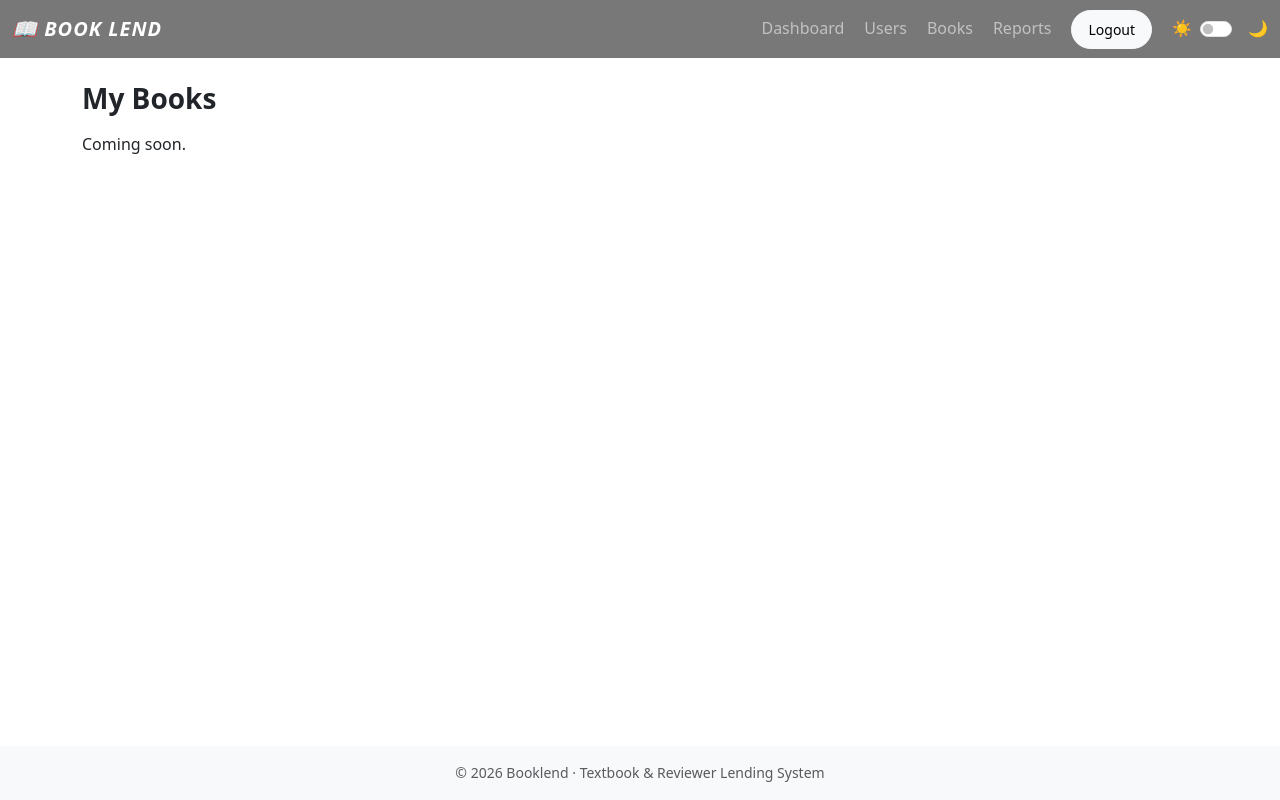
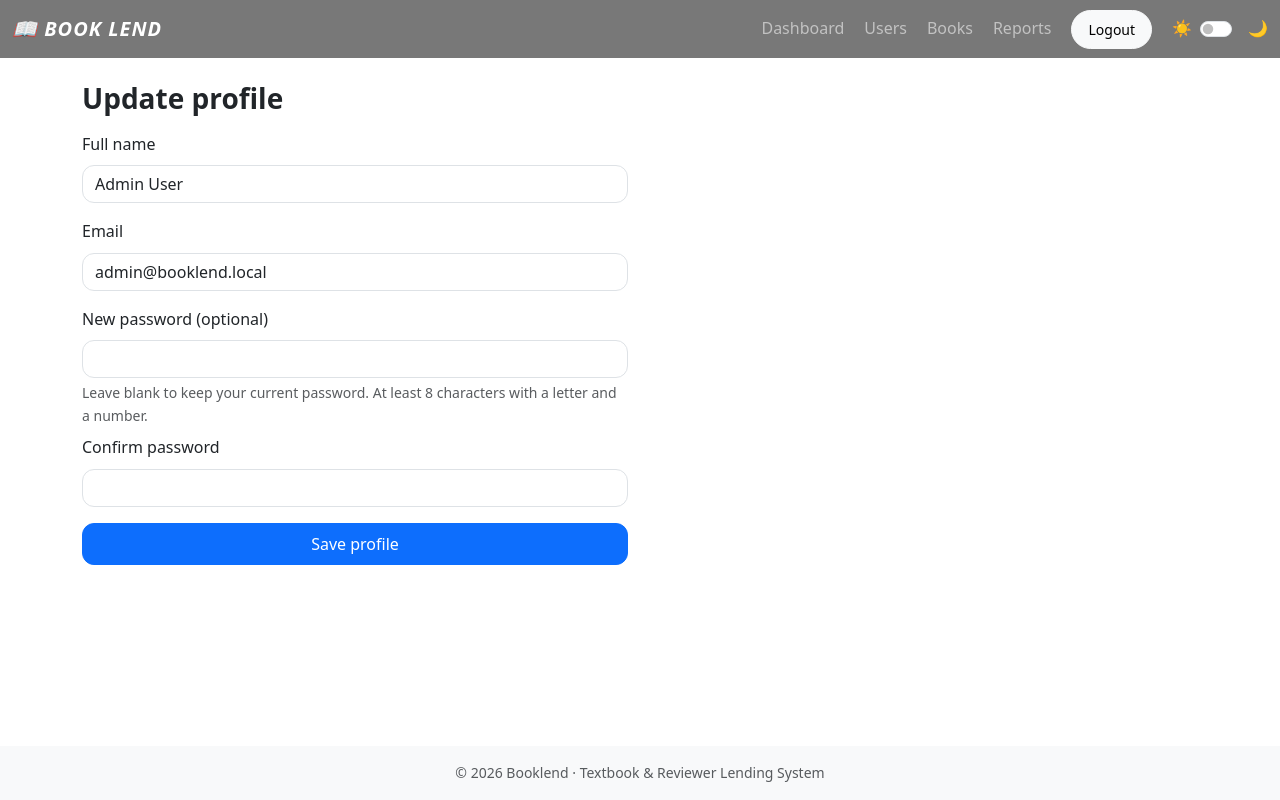
Before and after one commit to bbblueshades/Booklend, a PHP site: page /profile.php in a window 1280 px wide. Run offline with PHP 8.4, Linux system fonts and the light colour scheme; the visitor is signed in with stand-in values (Sample User, id 1); data comes from the database, SQL or seed files in the repository.

Commit message:
Add profile page with password strength indicator

```diff
--- a/public/profile.php
+++ b/public/profile.php
@@ -1,12 +1,64 @@
 <?php
 require_once __DIR__ . '/../includes/auth.php';
+require_once __DIR__ . '/../includes/db.php';
 requireLogin();
 
-$pageTitle = 'My Books';   // change per page
+$user = currentUser();
+
+$stmt = $pdo->prepare('SELECT full_name, email FROM users WHERE user_id = ?');
+$stmt->execute([$user['user_id']]);
+$me = $stmt->fetch(PDO::FETCH_ASSOC);
+
+$pageTitle = 'Update Profile';
 require __DIR__ . '/../includes/header.php';
 ?>
 <section>
-    <h1>My Books</h1>
-    <p>Coming soon.</p>
+    <h1>Update profile</h1>
+
+    <div class="row">
+        <div class="col-lg-6">
+            <form id="profileForm" novalidate>
+                <div class="mb-3">
+                    <label for="fullName" class="form-label">Full name</label>
+                    <input id="fullName" class="form-control" required maxlength="100"
+                           autocomplete="name" value="<?= e($me['full_name']) ?>">
+                </div>
+
+                <div class="mb-3">
+                    <label for="email" class="form-label">Email</label>
+                    <input id="email" type="email" class="form-control" required maxlength="100"
+                           autocomplete="email" value="<?= e($me['email']) ?>">
+                </div>
+
+                <div class="mb-1">
+                    <label for="newPassword" class="form-label">New password (optional)</label>
+                    <input id="newPassword" type="password" class="form-control" maxlength="72"
+                           autocomplete="new-password" aria-describedby="pwHelp strengthLabel">
+                </div>
+                <div id="pwHelp" class="form-text mb-2">Leave blank to keep your current password. At least 8 characters with a letter and a number.</div>
+
+                <div id="strengthWrap" class="mb-3 d-none">
+                    <div class="progress" style="height: 0.6rem;">
+                        <div id="strengthBar" class="progress-bar" role="progressbar"
+                             style="width: 0%" aria-valuemin="0" aria-valuemax="100" aria-valuenow="0"
+                             aria-label="Password strength"></div>
+                    </div>
+                    <div id="strengthLabel" class="form-text" aria-live="polite"></div>
+                </div>
+
+                <div class="mb-3">
+                    <label for="confirmPassword" class="form-label">Confirm password</label>
+                    <input id="confirmPassword" type="password" class="form-control" maxlength="72"
+                           autocomplete="new-password">
+                </div>
+
+                <div id="profileMsg" role="status" aria-live="polite" class="mb-3"></div>
+                <button id="saveProfile" type="submit" class="btn btn-primary w-100">Save profile</button>
+            </form>
+        </div>
+    </div>
 </section>
+
+<script>window.API_BASE = <?= json_encode(url('api/')) ?>;</script>
+<script type="module" src="<?= e(url('assets/js/profile.js')) ?>"></script>
 <?php require __DIR__ . '/../includes/footer.php'; ?>
```
Also changed, not shown: public/assets/js/profile.js (added).
